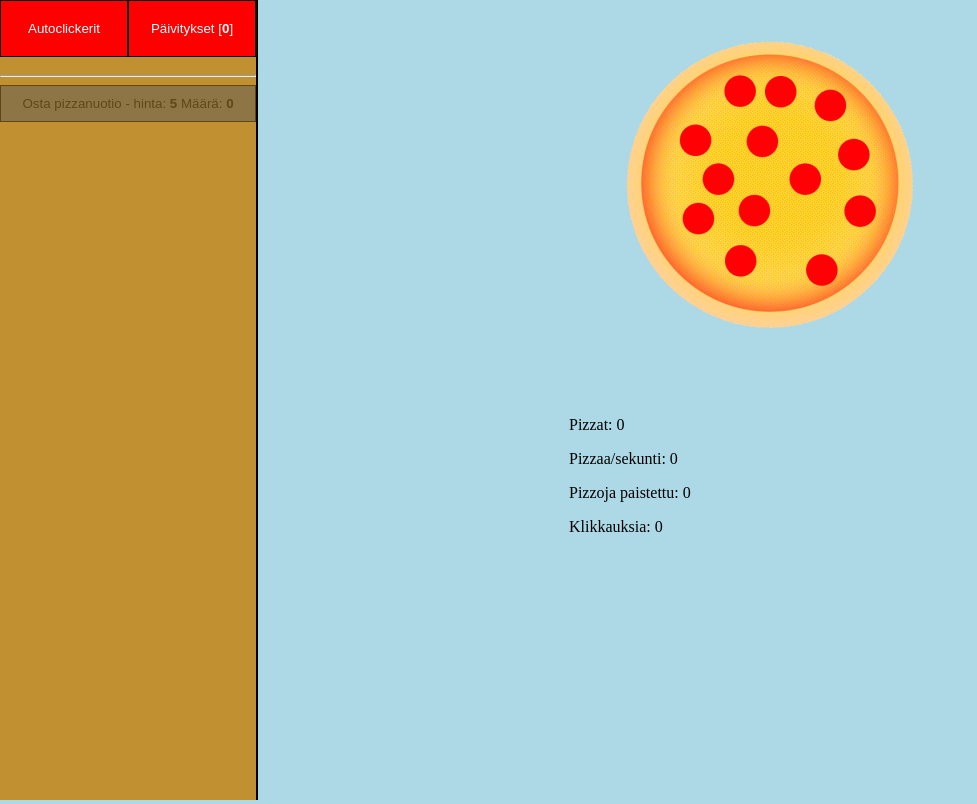
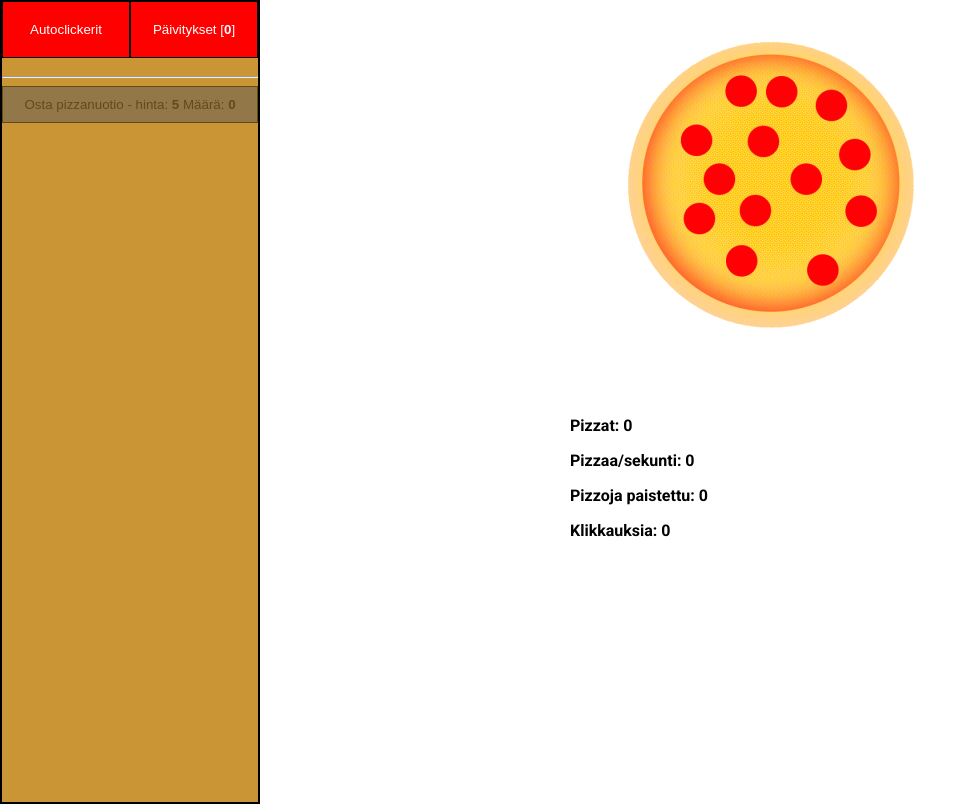
Before and after one commit to J0mppa/Web_teht3, a plain HTML site: page index.html in a window 1280 px wide. Shown: the whole page, without its empty margins (0-977 px from the left). Drawn offline with Linux system fonts and the light colour scheme.

Commit message:
Tyylitelty

```diff
--- a/index.html
+++ b/index.html
@@ -2,6 +2,7 @@
 <html lang="fi">
     <head>
         <meta charset="UTF-8">
+        <link href="https://fonts.googleapis.com/css2?family=Roboto:ital,wght@0,100..900;1,100..900&display=swap" rel="stylesheet">
         <title>Pizza clicker</title>
         <link rel="stylesheet" href="style.css">
         <script src="main.js" defer></script>
--- a/main.js
+++ b/main.js
@@ -50,16 +50,16 @@ let pisteet = 0;
 let avoimet_paivitykset = 0;
 let kokonaispisteet = 0;
 const paivitykset_lista = [
-    {nimi: "paivitys1", tiedot: {hinta: 50, nappi: paivitys_1_nappi, ostettu: false, avattu: false}},
-    {nimi: "paivitys2", tiedot: {hinta: 50, nappi: paivitys_2_nappi, ostettu: false, avattu: false}},
-    {nimi: "autoclicker1_paivitys1", tiedot: {hinta: 50, nappi: autoclicker1_paivitys_1_nappi, ostettu: false, avattu: false}},
-    {nimi: "autoclicker1_paivitys2", tiedot: {hinta: 50, nappi: autoclicker1_paivitys_2_nappi, ostettu: false, avattu: false}},
-    {nimi: "autoclicker2_paivitys1", tiedot: {hinta: 50, nappi: autoclicker2_paivitys_1_nappi, ostettu: false, avattu: false}},
-    {nimi: "autoclicker2_paivitys2", tiedot: {hinta: 50, nappi: autoclicker2_paivitys_2_nappi, ostettu: false, avattu: false}},
-    {nimi: "autoclicker3_paivitys1", tiedot: {hinta: 50, nappi: autoclicker3_paivitys_1_nappi, ostettu: false, avattu: false}},
-    {nimi: "autoclicker3_paivitys2", tiedot: {hinta: 50, nappi: autoclicker3_paivitys_2_nappi, ostettu: false, avattu: false}},
-    {nimi: "autoclicker4_paivitys1", tiedot: {hinta: 50, nappi: autoclicker4_paivitys_1_nappi, ostettu: false, avattu: false}},
-    {nimi: "autoclicker4_paivitys2", tiedot: {hinta: 50, nappi: autoclicker4_paivitys_2_nappi, ostettu: false, avattu: false}}
+    {nimi: "paivitys1", tiedot: {hinta: 0, nappi: paivitys_1_nappi, ostettu: false, avattu: false}},
+    {nimi: "paivitys2", tiedot: {hinta: 0, nappi: paivitys_2_nappi, ostettu: false, avattu: false}},
+    {nimi: "autoclicker1_paivitys1", tiedot: {hinta: 0, nappi: autoclicker1_paivitys_1_nappi, ostettu: false, avattu: false}},
+    {nimi: "autoclicker1_paivitys2", tiedot: {hinta: 0, nappi: autoclicker1_paivitys_2_nappi, ostettu: false, avattu: false}},
+    {nimi: "autoclicker2_paivitys1", tiedot: {hinta: 0, nappi: autoclicker2_paivitys_1_nappi, ostettu: false, avattu: false}},
+    {nimi: "autoclicker2_paivitys2", tiedot: {hinta: 0, nappi: autoclicker2_paivitys_2_nappi, ostettu: false, avattu: false}},
+    {nimi: "autoclicker3_paivitys1", tiedot: {hinta: 0, nappi: autoclicker3_paivitys_1_nappi, ostettu: false, avattu: false}},
+    {nimi: "autoclicker3_paivitys2", tiedot: {hinta: 0, nappi: autoclicker3_paivitys_2_nappi, ostettu: false, avattu: false}},
+    {nimi: "autoclicker4_paivitys1", tiedot: {hinta: 0, nappi: autoclicker4_paivitys_1_nappi, ostettu: false, avattu: false}},
+    {nimi: "autoclicker4_paivitys2", tiedot: {hinta: 0, nappi: autoclicker4_paivitys_2_nappi, ostettu: false, avattu: false}}
 ];
 
 const autoclickerit_lista = [
--- a/style.css
+++ b/style.css
@@ -1,13 +1,16 @@
 body {
-    background-color: lightblue;
+    background-color: rgb(255, 255, 255);
     margin:0;
     display: flex;
+    font-family: "Roboto", sans-serif;
+    font-weight: 700;
+
 }
 
 #kauppa{
     width: 20%;
     background-color: rgba(195, 135, 25, 0.878);
-    border-right: 2px solid black;
+    border: 2px solid black;
     min-height:100vh;
 }
 
@@ -50,6 +53,7 @@ button{
 .kauppa{
     background-color: red;
     border: 1px solid black;
+    border-top: none;
     color: white;
     padding: 20px 10px;
     text-align: center;
```
